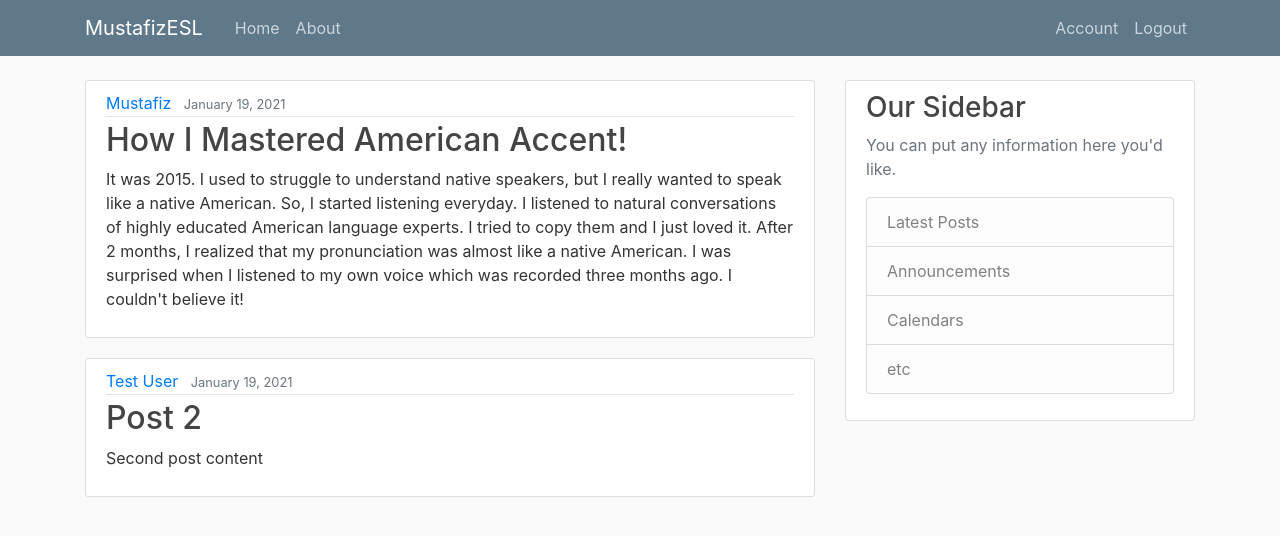
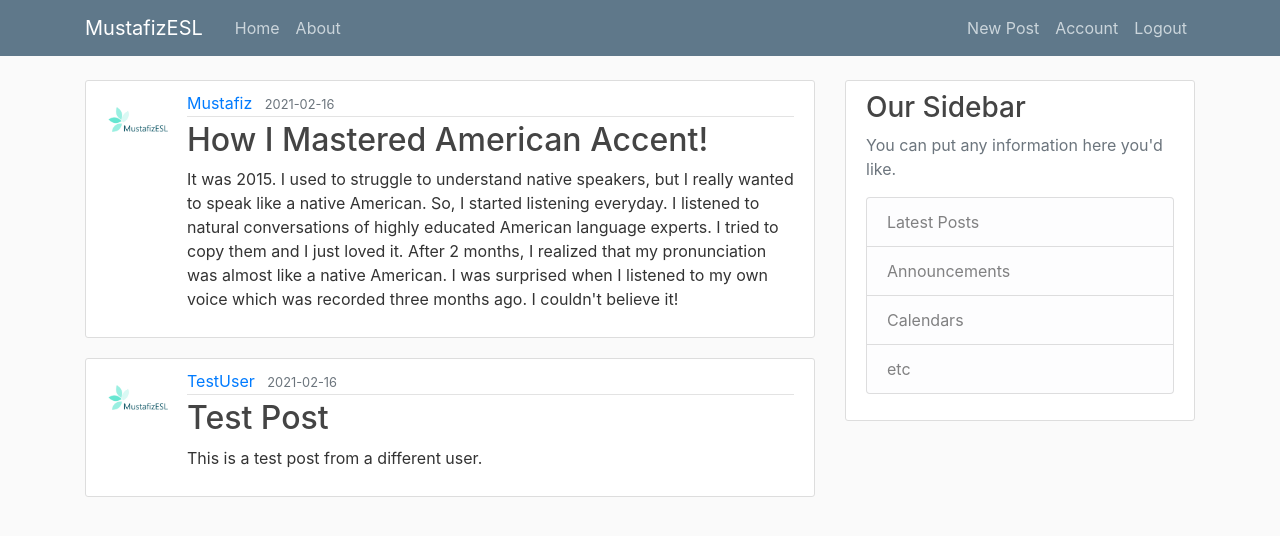
Before and after one commit to MustafizESL/Project, a Flask app: page / in a window 1280 px wide. Shown: the top 536 px of the page. Run offline with Flask 2, Linux system fonts and the light colour scheme; a user stored in the database is signed in; data comes from the database, SQL or seed files in the repository; both versions use the stored data as it was after the commit; some libraries are stand-ins or nearby versions.

Commit message:
Add Create, Update and Delete Post

```diff
--- a/project/routes.py
+++ b/project/routes.py
@@ -1,32 +1,19 @@
 import os
 import  secrets
 from PIL import Image
-from flask import render_template, url_for, flash, redirect, request
+from flask import render_template, url_for, flash, redirect, request, abort
 from project import app, db, bcrypt
-from project.forms import RegistrationForm, LoginForm, UpdateAccountForm
+from project.forms import RegistrationForm, LoginForm, UpdateAccountForm, PostForm
 from project.models import User, Post
 from flask_login import login_user, current_user, logout_user, login_required
 
-posts = [
-	{
-		'author': 'Mustafiz',
-		'title': 'How I Mastered American Accent!',
-		'content': 'It was 2015. I used to struggle to understand native speakers, but I really wanted to speak like a native American. So, I started listening everyday. I listened to natural conversations of highly educated American language experts. I tried to copy them and I just loved it. After 2 months, I realized that my pronunciation was almost like a native American. I was surprised when I listened to my own voice which was recorded three months ago. I couldn\'t believe it!',
-		'date_posted': 'January 19, 2021'
-	},
-	{
-		'author': 'Test User',
-		'title': 'Post 2',
-		'content': 'Second post content',
-		'date_posted': 'January 19, 2021'
-	}
-]
+
 
 @app.route("/")
 @app.route("/home")
 def home():
-    return render_template('home.html', posts=posts)
-
+	posts = Post.query.all()
+	return render_template('home.html', posts=posts)
 
 @app.route("/about")
 def about():
@@ -101,3 +88,53 @@ def account():
 		form.email.data = current_user.email
 	image_file = url_for('static', filename='profile_pics/' + current_user.image_file)
 	return render_template('account.html', title='Account', image_file=image_file, form=form)
+
+
+
+@app.route("/post/new", methods=['GET', 'POST'])
+@login_required
+def new_post():
+	form = PostForm()
+	if form.validate_on_submit():
+		post = Post(title=form.title.data, content=form.content.data, author=current_user)
+		db.session.add(post)
+		db.session.commit()
+		flash('Your post has been created!', 'success')
+		return redirect(url_for('home'))
+	return render_template('create_post.html', title='New Post', form=form, legend='New Post')
+
+@app.route("/post/<int:post_id>")
+def post(post_id):
+	post = Post.query.get_or_404(post_id)
+	return render_template('post.html', title=post.title, post=post)
+
+@app.route("/post/<int:post_id>/update", methods=['GET', 'POST'])
+@login_required
+def update_post(post_id):
+	post = Post.query.get_or_404(post_id)
+	if post.author != current_user:
+		abort(403)
+	form = PostForm()
+	if form.validate_on_submit():
+		post.title = form.title.data
+		post.content = form.content.data
+		db.session.commit()
+		flash('Your post has been updated!', 'success')
+		return redirect(url_for('post', post_id=post.id))
+	elif request.method == 'GET':
+		form.title.data = post.title
+		form.content.data = post.content
+	return render_template('create_post.html', title='Update Post', form=form, legend='Update Post')
+
+
+
+@app.route("/post/<int:post_id>/delete", methods=['POST'])
+@login_required
+def delete_post(post_id):
+	post = Post.query.get_or_404(post_id)
+	if post.author != current_user:
+		abort(403)
+	db.session.delete(post)
+	db.session.commit()
+	flash('Your post has been deleted!', 'success')
+	return redirect(url_for('home'))
--- a/project/templates/home.html
+++ b/project/templates/home.html
@@ -2,12 +2,13 @@
 {% block content %}
 	{% for post in posts %}
 		<article class="media content-section">
+      <img class="rounded-circle article-img" src="{{ url_for('static', filename='profile_pics/' + post.author.image_file) }}">
       <div class="media-body">
         <div class="article-metadata">
-              <a class="mr-2" href="#">{{ post.author }}</a>
-              <small class="text-muted">{{ post.date_posted }}</small>
+          <a class="mr-2" href="#">{{ post.author.username }}</a>
+          <small class="text-muted">{{ post.date_posted.strftime('%Y-%m-%d') }}</small>
         </div>
-            <h2><a class="article-title" href="#">{{ post.title }}</a></h2>
+        <h2><a class="article-title" href="{{ url_for('post', post_id=post.id) }}">{{ post.title }}</a></h2>
         <p class="article-content">{{ post.content }}</p>
       </div>
     </article>
--- a/project/templates/layout.html
+++ b/project/templates/layout.html
@@ -32,6 +32,7 @@
             <!-- Navbar Right Side -->
             <div class="navbar-nav">
               {% if current_user.is_authenticated %}
+                <a class="nav-item nav-link" href="{{ url_for('new_post') }}">New Post</a>
                 <a class="nav-item nav-link" href="{{ url_for('account') }}">Account</a>
                 <a class="nav-item nav-link" href="{{ url_for('logout') }}">Logout</a>
               {% else %}
```
Also changed, not shown: project/forms.py (+6 -1 lines), project/templates/create_post.html (added, +40 -0 lines), project/templates/post.html (added, +39 -0 lines), project/site.db. Lines whose indentation alone changed are shown as unchanged.
